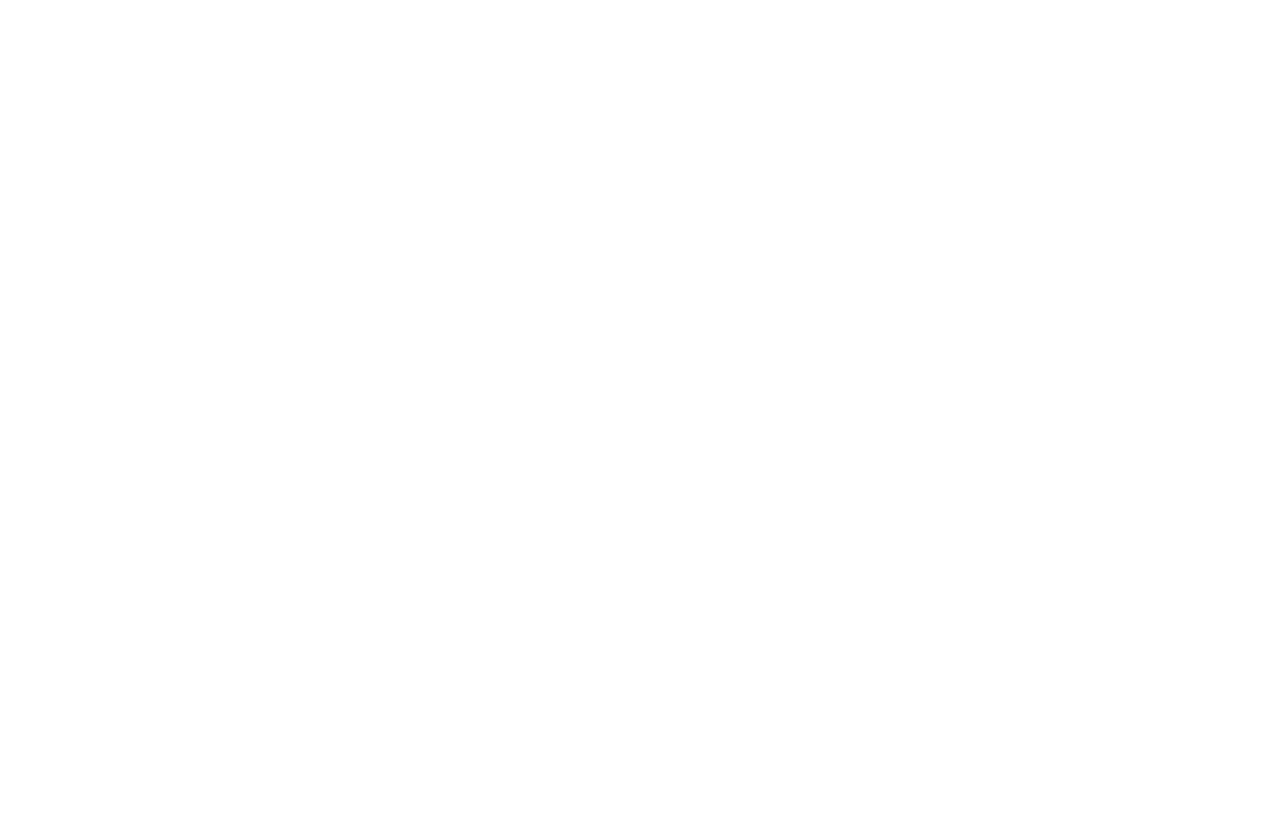
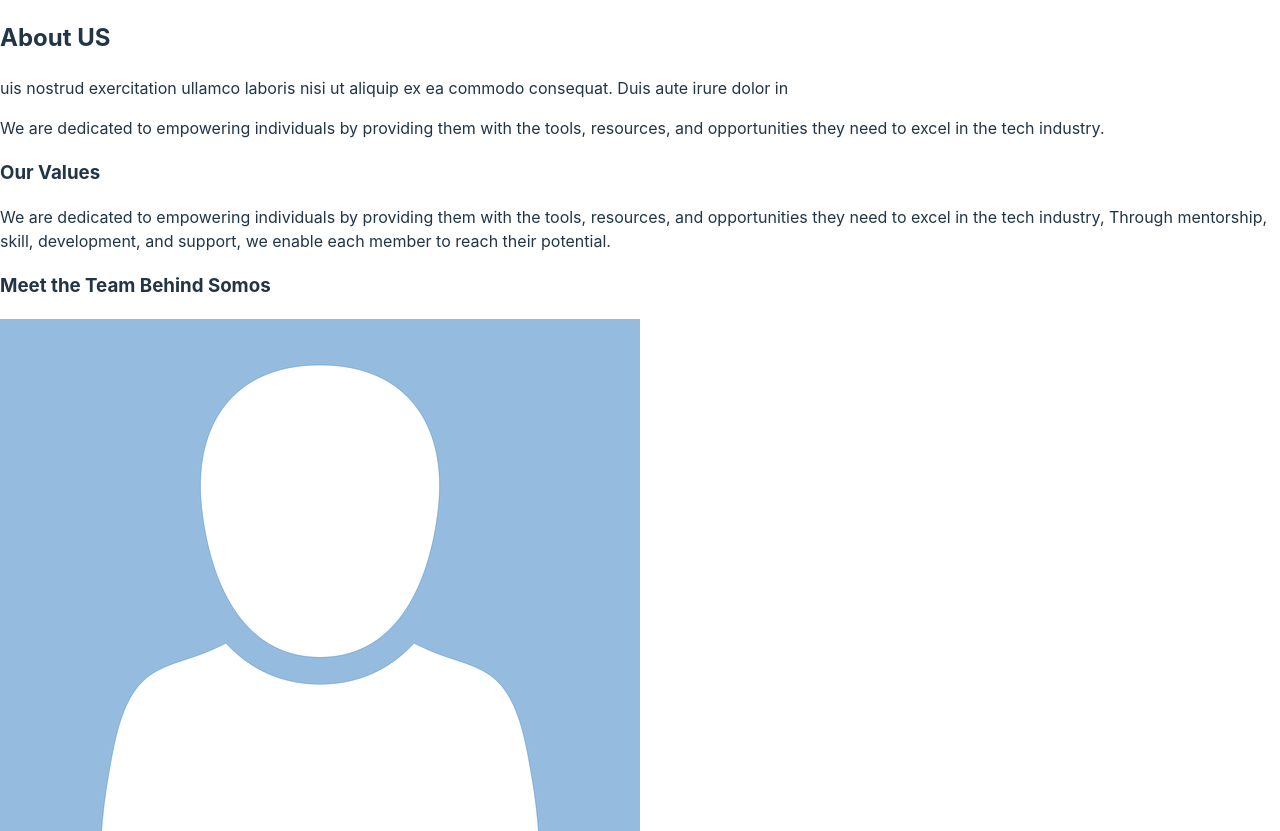
Before and after one commit to somos831/somos, a React (Vite) app in the folder client/: page / in a window 1280 px wide. Shown: the top 831 px of the page. Before the commit the page ends 800 px from the top, so only its background shows below. Built offline with nearby package versions, Linux system fonts and the light colour scheme.

Commit message:
feat: adding about-me boilerplate page+components

```diff
--- a/client/src/App.tsx
+++ b/client/src/App.tsx
@@ -1,5 +1,8 @@
-import "./App.css";
+import './App.css';
+import AboutMe from './layouts/AboutMe';
 
-function App() {}
+function App() {
+  return <AboutMe />;
+}
 
 export default App;
--- /dev/null
+++ b/client/src/components/SomosTeamCard/SomosTeamCard.tsx
@@ -0,0 +1,23 @@
+interface SomosMember {
+  firstName: string;
+  lastName: string;
+  imageUri: string;
+  title: string;
+}
+
+export default function SomosTeamCard({
+  firstName,
+  lastName,
+  imageUri,
+  title,
+}: SomosMember) {
+  return (
+    <div className='somosImageCard'>
+      <img src={imageUri} alt='Profile' className='somosMemberImage' />
+      <div className='somosMemberName'>
+        {firstName} {lastName}
+      </div>
+      <div className='somosTitle'>{title}</div>
+    </div>
+  );
+}
--- /dev/null
+++ b/client/src/layouts/AboutMe/index.tsx
@@ -0,0 +1,53 @@
+import React from 'react';
+import SomosTeamCard from '../../components/SomosTeamCard/SomosTeamCard';
+import SomosMemberCard from '../../assets/images/placeHolderSomosMember.png';
+
+const SOMOS_MEMBERS_LENGTH = 6;
+
+export default function AboutMe(): React.ReactElement {
+  const somosCards: React.ReactElement[] = [];
+  for (let i = 0; i < SOMOS_MEMBERS_LENGTH; i++) {
+    somosCards.push(
+      <SomosTeamCard
+        key={i}
+        firstName='John'
+        lastName='Doe'
+        imageUri={SomosMemberCard}
+        title='Content Creator'
+      />,
+    );
+  }
+  return (
+    <div>
+      <div>
+        <div>
+          <h2>About US</h2>
+          <p>
+            uis nostrud exercitation ullamco laboris nisi ut aliquip ex ea
+            commodo consequat. Duis aute irure dolor in
+          </p>
+        </div>
+      </div>
+      <div>
+        <p>
+          We are dedicated to empowering individuals by providing them with the
+          tools, resources, and opportunities they need to excel in the tech
+          industry.
+        </p>
+      </div>
+      <div>
+        <h3>Our Values</h3>
+        <p>
+          We are dedicated to empowering individuals by providing them with the
+          tools, resources, and opportunities they need to excel in the tech
+          industry, Through mentorship, skill, development, and support, we
+          enable each member to reach their potential.
+        </p>
+      </div>
+      <div>
+        <h3>Meet the Team Behind Somos</h3>
+        {somosCards}
+      </div>
+    </div>
+  );
+}
```
Also changed, not shown: client/src/assets/images/placeHolderSomosMember.png (added).
